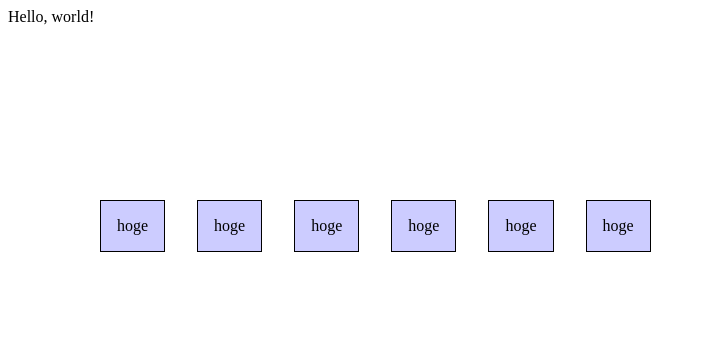
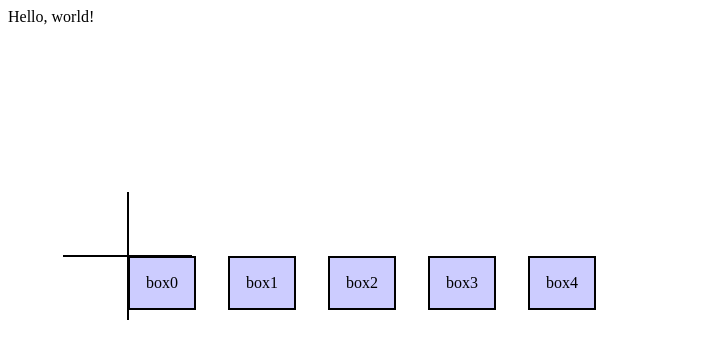
Before and after one commit to natootoki/sequence_diagram, a plain HTML site: page index.html in a window 1280 px wide. Shown: the whole page, without its empty margins (0-706 px from the left). Drawn offline with Linux system fonts and the light colour scheme.

Commit message:
drawline

```diff
--- a/index.html
+++ b/index.html
@@ -17,11 +17,11 @@
     let boxes = [];
     let box_num = 0;
 
-    const box_start_x = 100;
-    const box_start_y = 200;
+    const box_start_x = 128;
+    const box_start_y = 256;
     const box_interval = 32;
 
-    boxes.push({leftX:box_start_x, topY:box_start_y, rightX:300, bottomY:200, hoge:"hoge"});
+    boxes.push({leftX:box_start_x, topY:box_start_y, text:"box0"});
     // boxes.push({leftX:200, topY:200, rightX:500, bottomY:600, hoge:"fuga"});
 
     function drawRectangle(boxObject) {
@@ -31,17 +31,50 @@
         rectangle.style.position = 'absolute';
         rectangle.style.left = `${boxObject.leftX}px`;
         rectangle.style.top = `${boxObject.topY}px`;
-        rectangle.style.border = '1px solid black'; // 枠線を設定
+        rectangle.style.border = '2px solid black'; // 枠線を設定
         rectangle.style.backgroundColor = 'rgba(0, 0, 255, 0.2)'; // 四角形の背景色（透明度を持たせています）
 
         rectangle.style.padding = "16px";
-        rectangle.textContent = "hoge";
+        rectangle.textContent = boxObject.text;
         rectangle.setAttribute("draggable", "true");
         rectangle.id = "box" + box_num;
 
         // ページに追加
         container.appendChild(rectangle);
     }
+
+    function drawLine(x1, y1, x2, y2) {
+        const line = document.createElement("div");
+        line.style.position = "absolute";
+        line.style.backgroundColor = "black";
+        const border = 2;
+        line.style.height = border + "px"; // 線の太さ
+
+        // 始点と終点の座標から長さと角度を計算
+        const length = Math.sqrt((x2 - x1) ** 2 + (y2 - y1) ** 2);
+        const angle = Math.atan2(y2 - y1, x2 - x1) * (180 / Math.PI);
+
+        console.log(angle);
+
+        // 線の長さと位置を設定
+        line.style.width = `${length}px`;
+        line.style.left = `${x1 + Math.sin(angle)*border/2}px`;
+        line.style.top = `${y1 - Math.cos(angle)*border/2}px`;
+        line.style.transformOrigin = "0 0"; // 始点を基準に回転
+        line.style.transform = `rotate(${angle}deg)`; // 回転して線を描画
+
+        document.body.appendChild(line);
+    }
+
+    // 使用例
+    drawLine(box_start_x, box_start_y, box_start_x+64, box_start_y);
+    drawLine(box_start_x, box_start_y, box_start_x-64, box_start_y);
+    drawLine(box_start_x, box_start_y, box_start_x, box_start_y+64);
+    drawLine(box_start_x, box_start_y, box_start_x, box_start_y-64);
+    // drawLine(box_start_x, box_start_y, box_start_x, box_start_y+128);
+    // drawLine(box_start_x, box_start_y, box_start_x, box_start_y-128);
+    // drawLine(box_start_x, box_start_y, box_start_x+128, box_start_y);
+    // drawLine(box_start_x, box_start_y, box_start_x-128, box_start_y);
 
     function containerReset() {
         container.textContent = "";
@@ -55,14 +88,16 @@
         };
     }
 
+    box_num = boxes.length;
+
     for (let i = 0; i < boxes.length; i++) {
         drawRectangle(boxes[i]);
         const bottomRightPosition = getBottomRightPosition(document.getElementById("box"+box_num));
         boxes[i].rightX = bottomRightPosition.x;
         boxes[i].bottomY = bottomRightPosition.y;
-        console.log(boxes[i]);
+        // drawLine(boxes[i].rightX, boxes[i].bottomY, boxes[i].rightX, boxes[i].bottomY+128);
         if (box_num<5) {
-            boxes.push({leftX:boxes[i].rightX + box_interval, topY:box_start_y, rightX:300, bottomY:200, hoge:"hoge"});
+            boxes.push({leftX:boxes[i].rightX + box_interval, topY:box_start_y, rightX:300, bottomY:200, text:"box"+box_num});
         }
         box_num++;
     }
```
